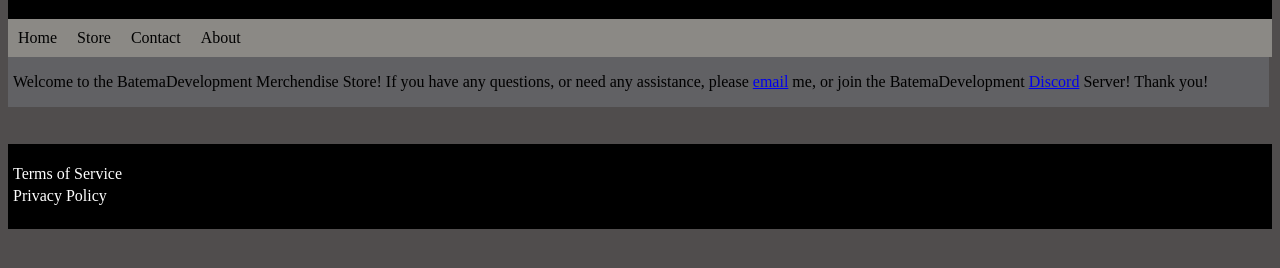
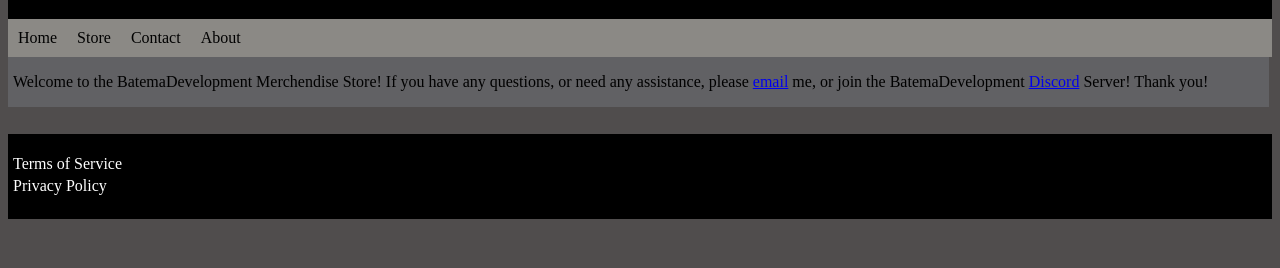
Before and after one commit to BatemaDevelopment/batemadevelopment.com, a plain HTML site: page docs/html5/store/store.html in a window 1280 px wide. Shown: the part 74-342 px from the top of the page. Drawn offline with Linux system fonts and the light colour scheme; a script that the page names is missing.

Commit message:
Update storetheme.css

```diff
--- a/docs/css3/stylesheets/storetheme.css
+++ b/docs/css3/stylesheets/storetheme.css
@@ -14,7 +14,7 @@
 #footer {
   background-color: black;
   color: rgb(112, 103, 103);
-  margin-top: 87px;
+  margin-top: 77px;
   height: 80px;
   padding-top: 5px;
   padding-left: 5px;
```
